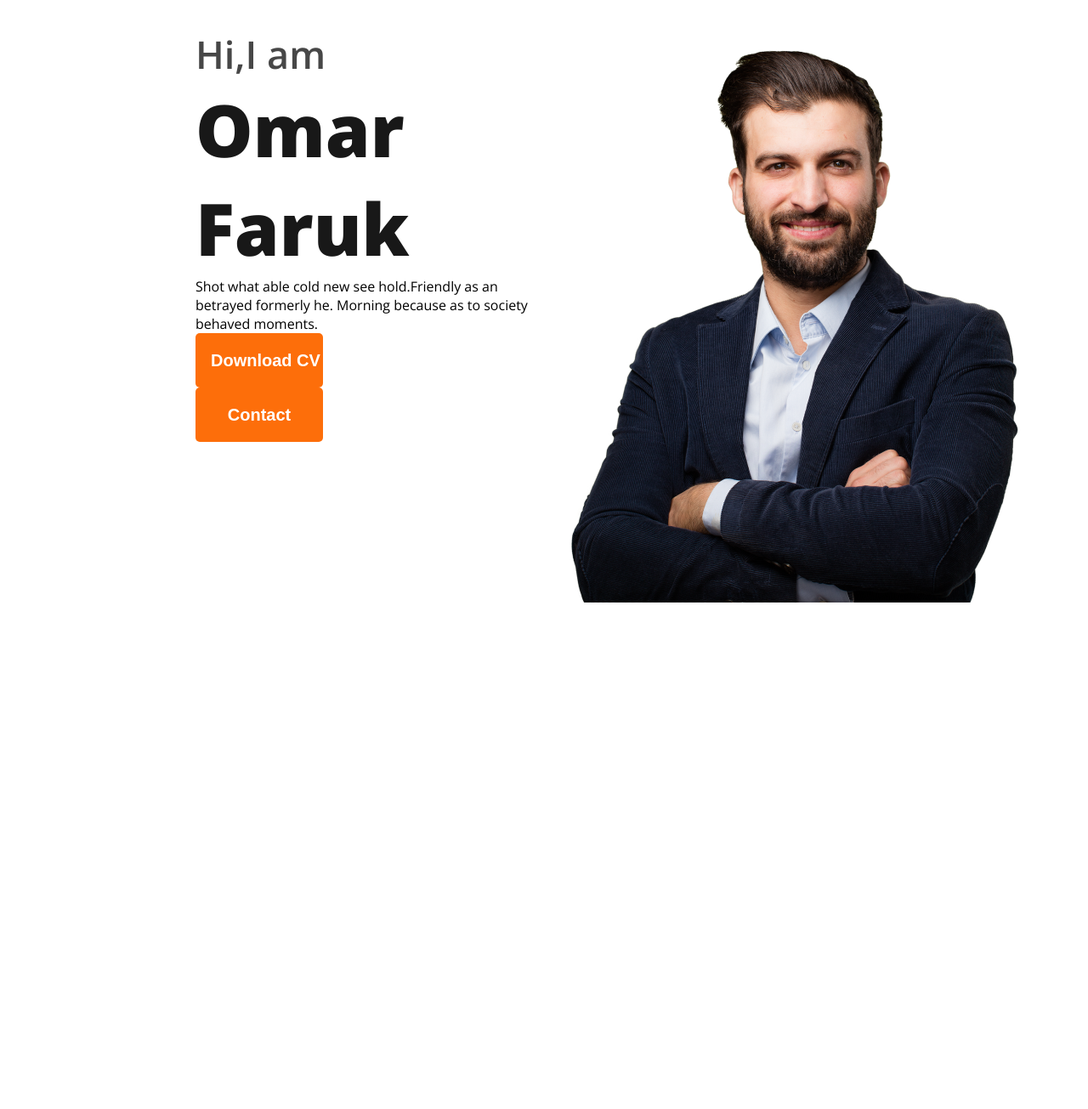
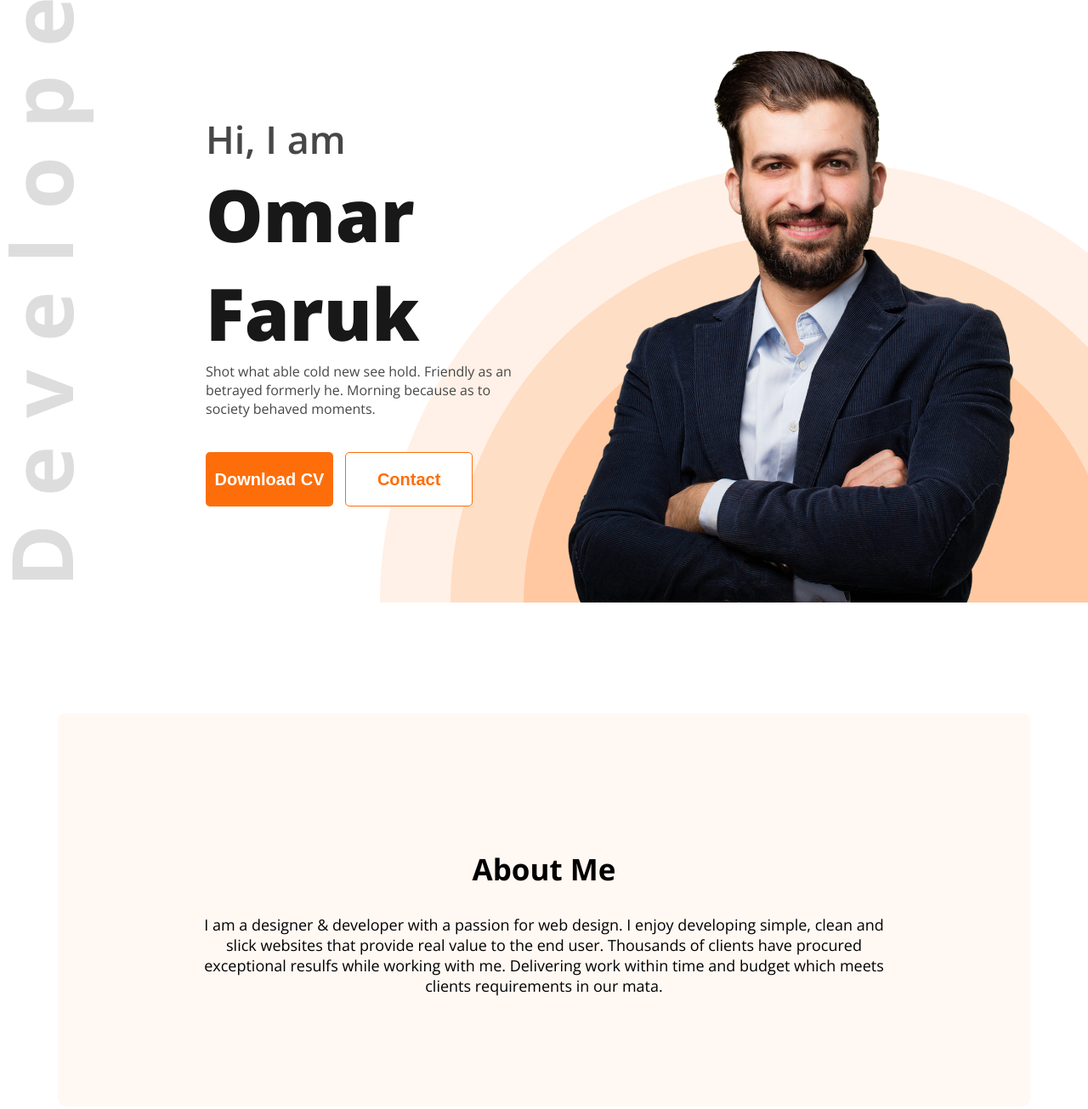
Before and after one commit to romelomar/figma, a plain HTML site: page index.html in a window 1280 px wide. Shown: the part 131-1436 px from the top of the page at 85% size. Before the commit the page ends 840 px from the top, so only its background shows below. Drawn offline with nearby package versions, Linux system fonts and the light colour scheme.

Commit message:
about page

```diff
--- a/index.html
+++ b/index.html
@@ -10,28 +10,35 @@
   <link rel="stylesheet" href="styles/style.css">
 </head>
 <body class="open-sans-normal">
-  <header>
+  <header class="header ">
     <nav>
         <h3 class="nav-title"><span class="text-primary">O</span>mar</h3>
         <ul>
             <li><a class="dark-2" href="">Portfolio</a></li>
             <li><a class="dark-2" href="">blog</a></li>
-            <li><a  href=""><button class="btn-primary hire">Hire me</button></a></li>
+            <li><a  href=""><button class="btn-primary ">Hire me</button></a></li>
         </ul>
     </nav>
     <div class="banner">
        <div class="banner-content">
-        <h4 class="banner-grettings dark-2">Hi,I am</h4>
+        <h4 class="banner-grettings dark-2">Hi, I am</h4>
         <h1 class="banner-heading dark-1">Omar Faruk</h1>
-         <p class="banner-description">Shot what able cold new see hold.Friendly as an betrayed formerly he. Morning because as to society behaved moments.</p>
-         <button class="btn-primary">Download&nbsp;CV</button>
-         <button class="btn-primary">Contact</button>
+         <p class="banner-description dark-2">Shot what able cold new see hold. Friendly as an betrayed formerly he. Morning because as to society behaved moments.</p>
+         <li class="dual-btn block"><a href=""><button class="btn-primary dual-btn down ">Download&nbsp;CV</button></a></li>
+         <li class="dual-btn block"><a href=""><button class=" dual-btn contact-btn ">Contact</button></a></li>
        </div>
        <img class="banner-profile-pic" src="hardy.png" alt="">
     </div>
 </header>
   <main>
-
+      <section class="about">
+        <div class="section-title">
+          About Me
+        </div>
+        <div class="section-description">
+          I am a designer & developer with a passion for web design. I enjoy developing simple, clean and slick websites that provide real value to the end user. Thousands of clients have procured exceptional resulfs while working with me. Delivering work within time and budget which meets clients requirements in our mata.
+        </div>
+      </section>
   </main>
   <footer>
 
--- a/styles/style.css
+++ b/styles/style.css
@@ -20,23 +20,48 @@
 .dark-1{
     color: #181818;
 }
-.hire{
-    margin-right: 230px;
-}
+
 .btn-primary{
     background-color: #FD6E0A;
     color: white;
     width: 150px;
     height: 64px;
     border-radius: 5px;
-    border: none;
+    border: 0;
     padding: 18px 18px;
     font-size: 20px;
     font-weight: 700;
     margin-right: 50px;
 }
+.dual-btn{
+    margin: 20px 5px 50px 0;
+    margin-left: 0;
+    text-decoration: none;
+    list-style: none;
+}
 
-
+.down{
+    padding: 0;
+}
+.contact-btn{
+    background-color: white;
+    border: 1px solid #FD6E0A;
+    color: #FD6E0A;
+    width: 150px;
+    height: 64px;
+    border-radius: 5px;
+    padding: 18px 18px;
+    font-size: 20px;
+    font-weight: 700;
+    margin-right: 50px;
+}
+/* header styles*/
+.header{
+    background-image: url("/developer.png"),url("/header_bg.png");
+    background-repeat: no-repeat;
+    margin-left: 10px;
+    background-position: top left, bottom right;
+}
 
 /* Nav styles */
 
@@ -76,15 +101,45 @@ font-weight: 600;
 .banner{
     display:flex;
     justify-content: space-between;
-    margin: 0 35px 0 230px;
+    margin: 0 39px 0 232px;
 
 }
 .banner-profile-pic{
     width: 584px;
     margin-right: 38px;
-
+    position: relative;
 
 }
 .banner-content{
     width: 585px;
+    margin-top: 100px;
 }
+.block{
+    display: inline-block;
+}
+
+/* main styles  */
+main{
+    max-width: 1144px;
+    margin: 130px auto;
+}
+/* about me styles */
+
+.about{
+    background-color: #FFF8F3;
+    padding: 130px 156px;
+    border-radius: 10px;
+    text-align: center;
+    margin-top: 130px;
+
+}
+.section-title{
+    font-size: 35px;
+    font-weight: bold;
+    margin: 30px;
+}
+.section-description{
+    font-size: 18px;
+    font-weight: 400;
+
+}
```
